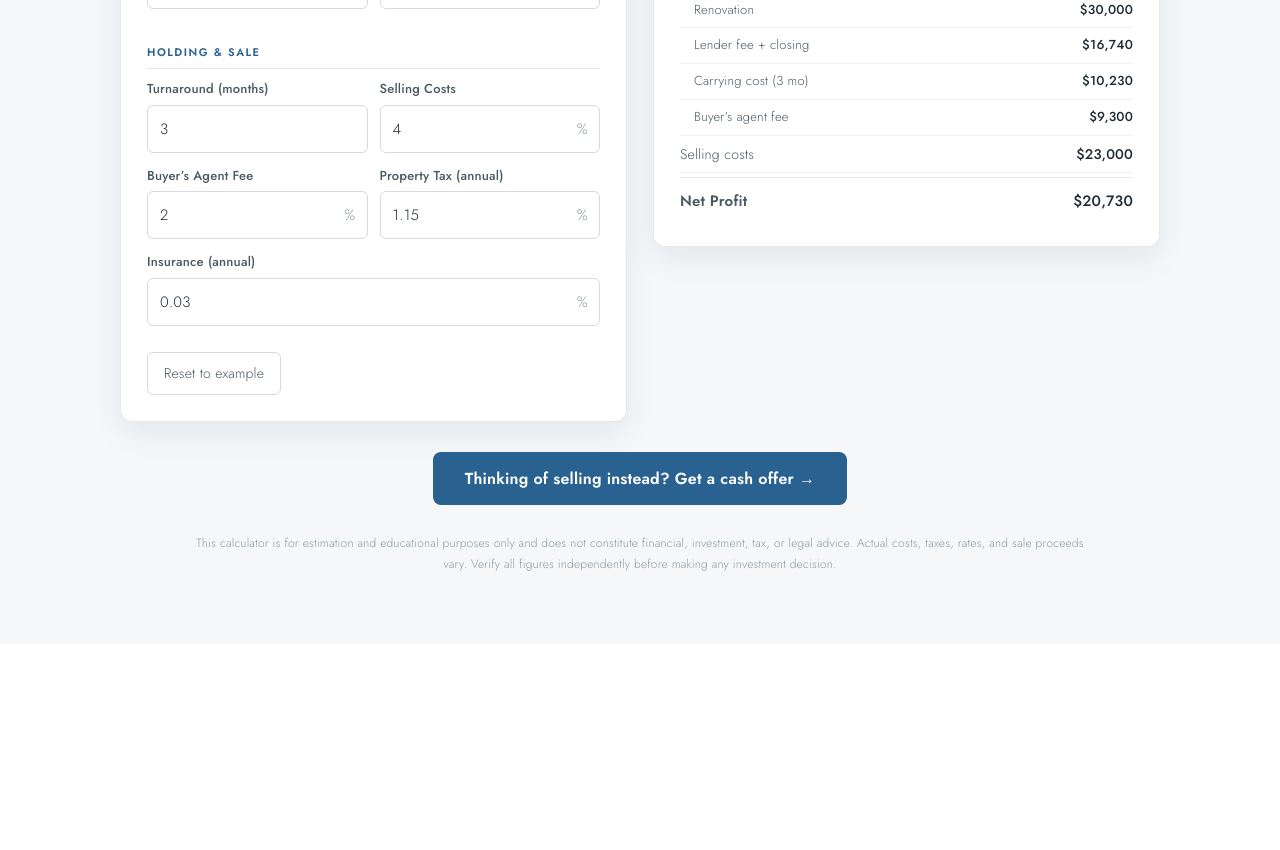
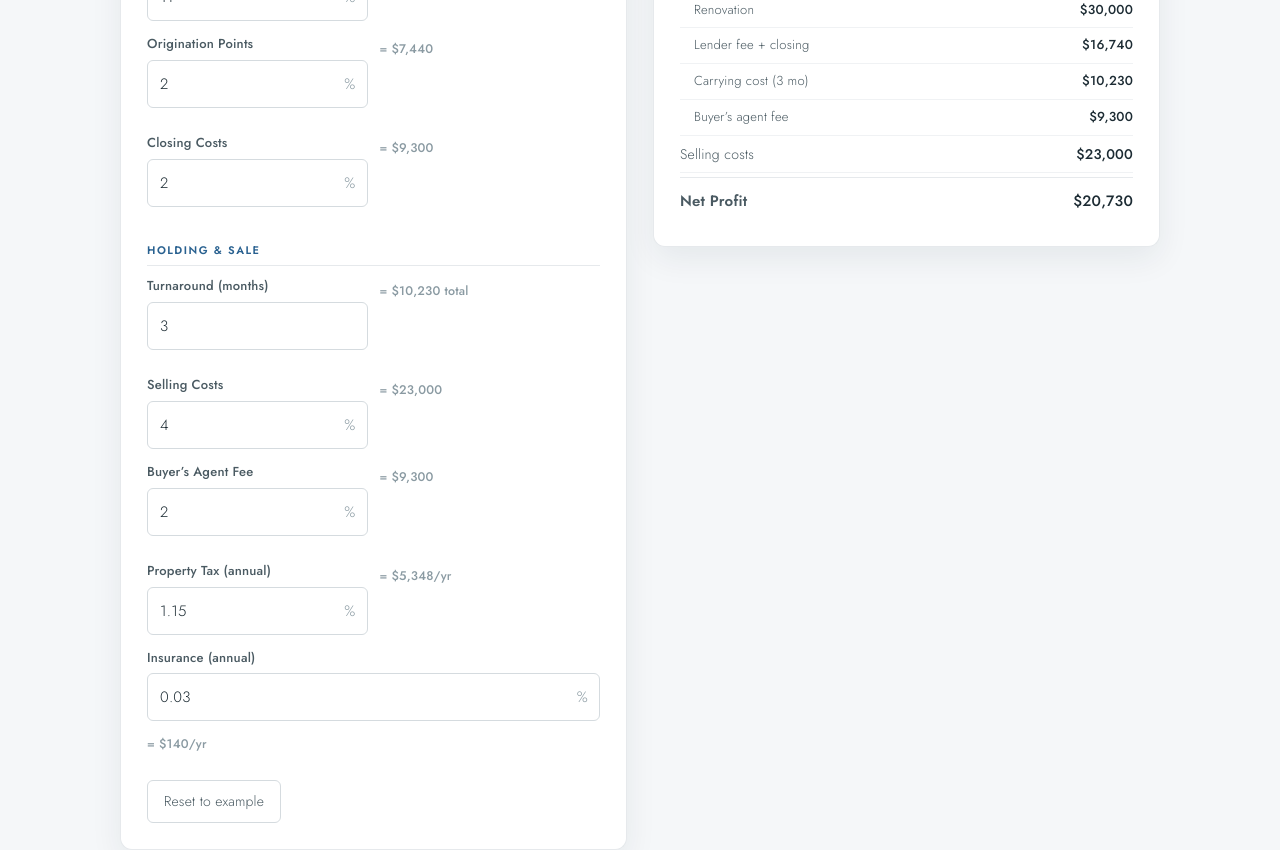
Before and after one commit to sezginsezer11/sellmyhomesforcash, a Next.js app: page /fix-and-flip-calculator in a window 1280 px wide. Shown: the part 880-1730 px from the top of the page. Before the commit the page ends 1524 px from the top, so only its background shows below. Built offline with nearby package versions, Linux system fonts and the light colour scheme.

Commit message:
Calculator: dollar amounts under each field + input focus fix

```diff
--- a/app/fix-and-flip-calculator/page.js
+++ b/app/fix-and-flip-calculator/page.js
@@ -40,6 +40,16 @@ export default function FixFlipCalculator() {
   const roi = cashWithDp > 0 ? net / cashWithDp * 100 : 0;
   const neg = net < 0;
 
+  // Per-field dollar amounts shown under each input.
+  const d_dp = dp;
+  const d_orig = origFee;
+  const d_close = closing;
+  const d_months = carry;        // total carrying over the chosen months
+  const d_sell = sellExp;
+  const d_agent = agentFee;
+  const d_tax = P * TAX;         // annual
+  const d_ins = P * INS;         // annual
+
   return (
     <div className="ff-page">
       <header className="ff-header">
@@ -76,15 +86,15 @@ export default function FixFlipCalculator() {
               <div className="ff-group-label">Financing</div>
               <div className="ff-two">
                 <div className="ff-field"><label htmlFor="dp">Down Payment</label>
-                  <div className="ff-inwrap"><input className="pct" id="dp" value={f.dp} onChange={up} inputMode="decimal" /><span className="suf">%</span></div></div>
+                  <div className="ff-inwrap"><input className="pct" id="dp" value={f.dp} onChange={up} inputMode="decimal" /><span className="suf">%</span></div></div><div className="ff-dollar">= {money(d_dp)}</div>
                 <div className="ff-field"><label htmlFor="rate">Interest Rate</label>
                   <div className="ff-inwrap"><input className="pct" id="rate" value={f.rate} onChange={up} inputMode="decimal" /><span className="suf">%</span></div></div>
               </div>
               <div className="ff-two">
                 <div className="ff-field"><label htmlFor="orig">Origination Points</label>
-                  <div className="ff-inwrap"><input className="pct" id="orig" value={f.orig} onChange={up} inputMode="decimal" /><span className="suf">%</span></div></div>
+                  <div className="ff-inwrap"><input className="pct" id="orig" value={f.orig} onChange={up} inputMode="decimal" /><span className="suf">%</span></div></div><div className="ff-dollar">= {money(d_orig)}</div>
                 <div className="ff-field"><label htmlFor="close">Closing Costs</label>
-                  <div className="ff-inwrap"><input className="pct" id="close" value={f.close} onChange={up} inputMode="decimal" /><span className="suf">%</span></div></div>
+                  <div className="ff-inwrap"><input className="pct" id="close" value={f.close} onChange={up} inputMode="decimal" /><span className="suf">%</span></div></div><div className="ff-dollar">= {money(d_close)}</div>
               </div>
             </div>
 
@@ -92,18 +102,18 @@ export default function FixFlipCalculator() {
               <div className="ff-group-label">Holding &amp; Sale</div>
               <div className="ff-two">
                 <div className="ff-field"><label htmlFor="months">Turnaround (months)</label>
-                  <div className="ff-inwrap"><input id="months" value={f.months} onChange={up} inputMode="decimal" /></div></div>
+                  <div className="ff-inwrap"><input id="months" value={f.months} onChange={up} inputMode="decimal" /></div></div><div className="ff-dollar">= {money(d_months)} total</div>
                 <div className="ff-field"><label htmlFor="sell">Selling Costs</label>
-                  <div className="ff-inwrap"><input className="pct" id="sell" value={f.sell} onChange={up} inputMode="decimal" /><span className="suf">%</span></div></div>
+                  <div className="ff-inwrap"><input className="pct" id="sell" value={f.sell} onChange={up} inputMode="decimal" /><span className="suf">%</span></div></div><div className="ff-dollar">= {money(d_sell)}</div>
               </div>
               <div className="ff-two">
                 <div className="ff-field"><label htmlFor="agent">Buyer&rsquo;s Agent Fee</label>
-                  <div className="ff-inwrap"><input className="pct" id="agent" value={f.agent} onChange={up} inputMode="decimal" /><span className="suf">%</span></div></div>
+                  <div className="ff-inwrap"><input className="pct" id="agent" value={f.agent} onChange={up} inputMode="decimal" /><span className="suf">%</span></div></div><div className="ff-dollar">= {money(d_agent)}</div>
                 <div className="ff-field"><label htmlFor="tax">Property Tax (annual)</label>
-                  <div className="ff-inwrap"><input className="pct" id="tax" value={f.tax} onChange={up} inputMode="decimal" /><span className="suf">%</span></div></div>
+                  <div className="ff-inwrap"><input className="pct" id="tax" value={f.tax} onChange={up} inputMode="decimal" /><span className="suf">%</span></div></div><div className="ff-dollar">= {money(d_tax)}/yr</div>
               </div>
               <div className="ff-field"><label htmlFor="ins">Insurance (annual)</label>
-                <div className="ff-inwrap"><input className="pct" id="ins" value={f.ins} onChange={up} inputMode="decimal" /><span className="suf">%</span></div></div>
+                <div className="ff-inwrap"><input className="pct" id="ins" value={f.ins} onChange={up} inputMode="decimal" /><span className="suf">%</span></div></div><div className="ff-dollar">= {money(d_ins)}/yr</div>
             </div>
 
             <button className="ff-reset" type="button" onClick={reset}>Reset to example</button>
@@ -177,6 +187,7 @@ export default function FixFlipCalculator() {
         .ff-field input.money { padding-left: 26px; }
         .ff-field input.pct { padding-right: 28px; }
         .ff-field input:focus { outline: none; border-color: #296190; box-shadow: 0 0 0 3px rgba(41,97,144,.18); }
+        .ff-dollar { font-size: 12.5px; color: #8a9aa2; margin-top: 5px; font-weight: 500; }
         .ff-two { display: grid; grid-template-columns: 1fr 1fr; gap: 12px; }
         .ff-reset { background: none; border: 1px solid #d5dbdf; color: #4a5a62; padding: 9px 16px; border-radius: 6px; font-family: 'Jost',sans-serif; font-size: 14px; cursor: pointer; margin-top: 4px; }
         .ff-reset:hover { border-color: #296190; color: #296190; }
```
